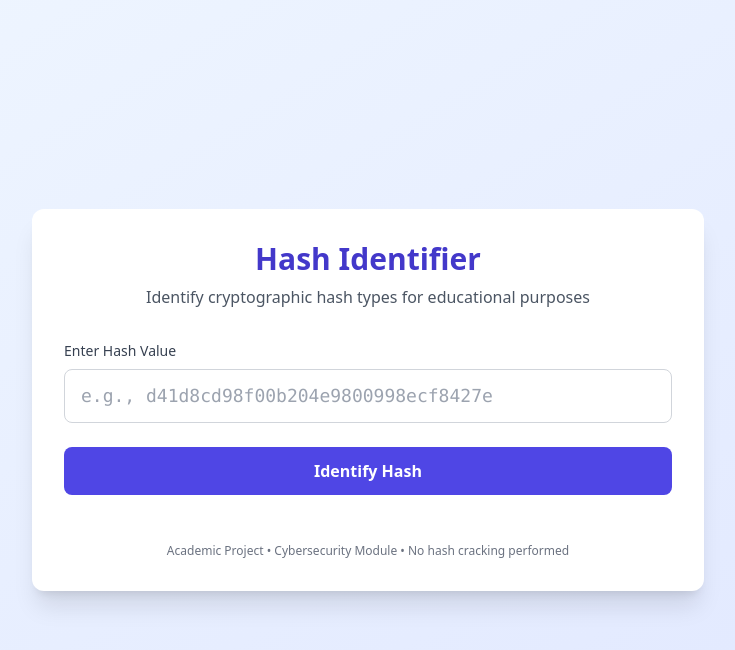
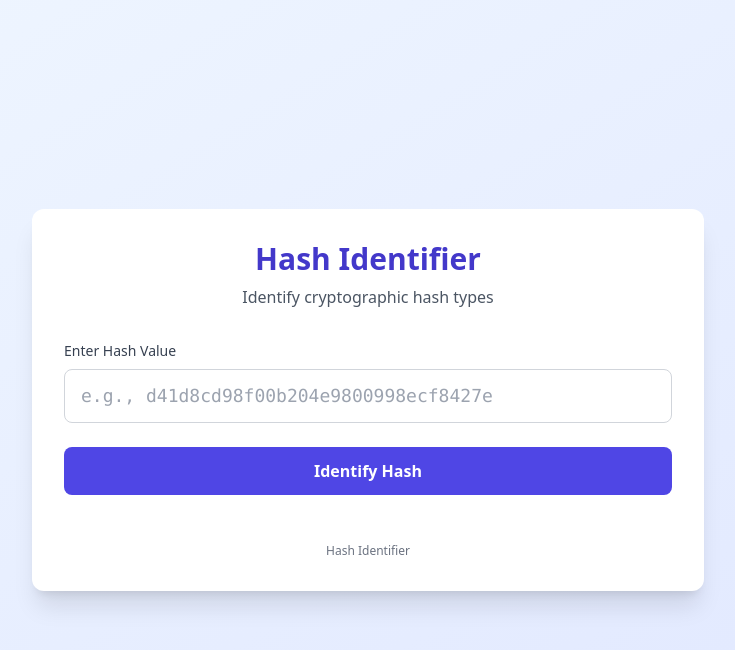
Before and after one commit to arsalanses/keyserver, a Python web app: template backend/templates/index.html in a window 1280 px wide. Shown: the top 650 px of the page, without its empty margins (272-1007 px from the left). Run offline with Jinja, Linux system fonts and the light colour scheme; the template is opened without the code that fills it, so the values that code supplies are empty; some libraries are stand-ins or nearby versions.

Commit message:
rollback

```diff
--- a/backend/hash-ident-tool.py
+++ b/backend/hash-ident-tool.py
@@ -1,6 +1,5 @@
 from fastapi import FastAPI, Request, Form
 from fastapi.templating import Jinja2Templates
-# from fastapi.staticfiles import StaticFiles
 from fastapi.responses import HTMLResponse
 import re
 
@@ -10,7 +9,6 @@ app = FastAPI(
     version="1.0"
 )
 
-# app.mount("/static", StaticFiles(directory="static"), name="static")
 templates = Jinja2Templates(directory="templates")
 
 HASH_DB = [
--- a/backend/templates/index.html
+++ b/backend/templates/index.html
@@ -3,7 +3,7 @@
 <head>
   <meta charset="UTF-8" />
   <meta name="viewport" content="width=device-width, initial-scale=1.0"/>
-  <title>Hash Identifier - Cybersecurity Tool</title>
+  <title>Hash Identifier</title>
   <script src="https://cdn.tailwindcss.com"></script>
   <style>
     .result-card { transition: all 0.3s; }
@@ -13,7 +13,7 @@
 <body class="bg-gradient-to-br from-blue-50 to-indigo-100 min-h-screen flex items-center justify-center p-6">
   <div class="max-w-2xl w-full bg-white rounded-xl shadow-xl p-8">
     <h1 class="text-3xl font-bold text-center text-indigo-700 mb-2">Hash Identifier</h1>
-    <p class="text-center text-gray-600 mb-8">Identify cryptographic hash types for educational purposes</p>
+    <p class="text-center text-gray-600 mb-8">Identify cryptographic hash types</p>
 
     <form method="post" action="/identify" class="space-y-6">
       <div>
@@ -57,7 +57,7 @@
     {% endif %}
 
     <footer class="mt-12 text-center text-xs text-gray-500">
-      <p>Academic Project • Cybersecurity Module • No hash cracking performed</p>
+      <p>Hash Identifier</p>
     </footer>
   </div>
 </body>
```
Also changed, not shown: 1 other file.
